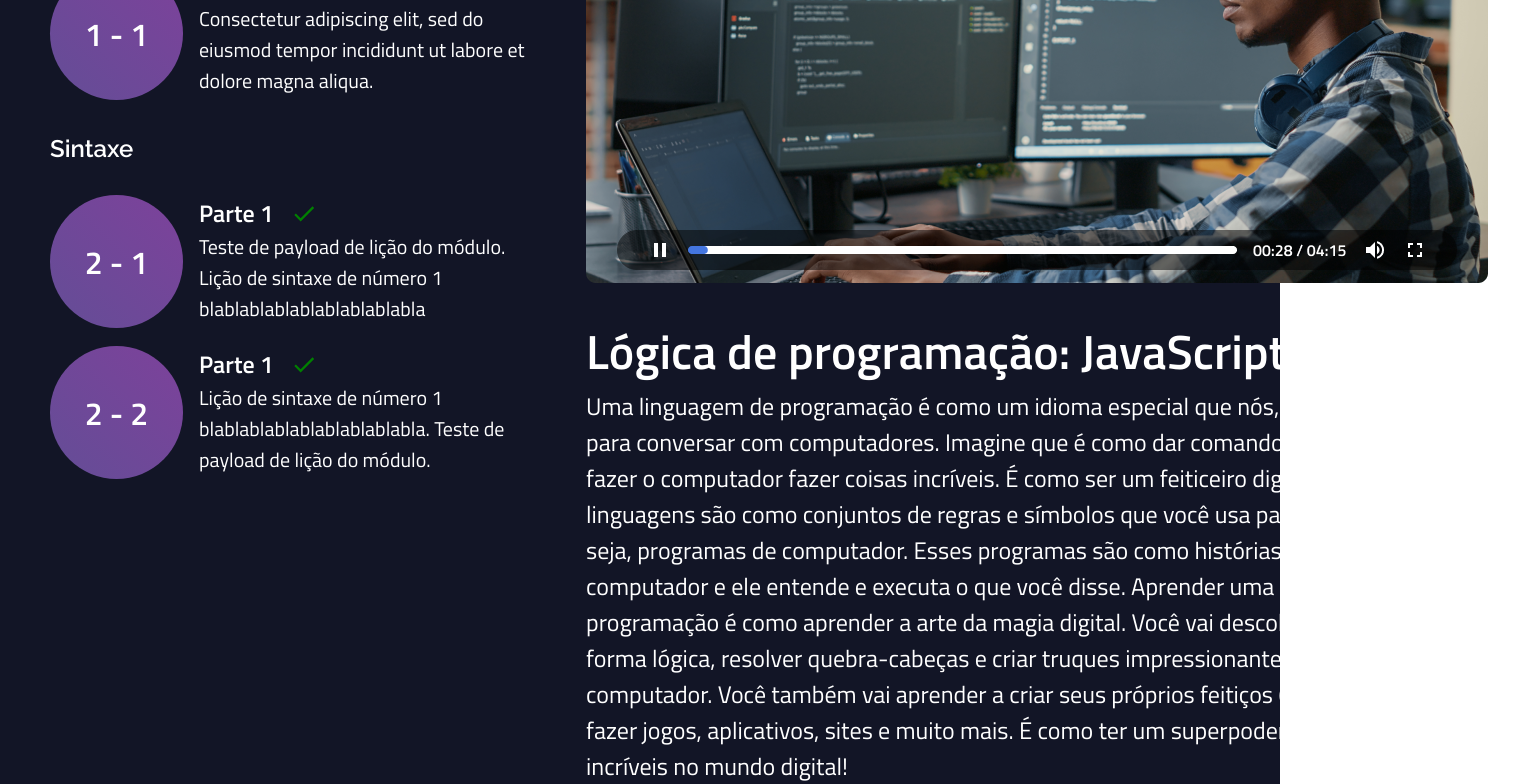
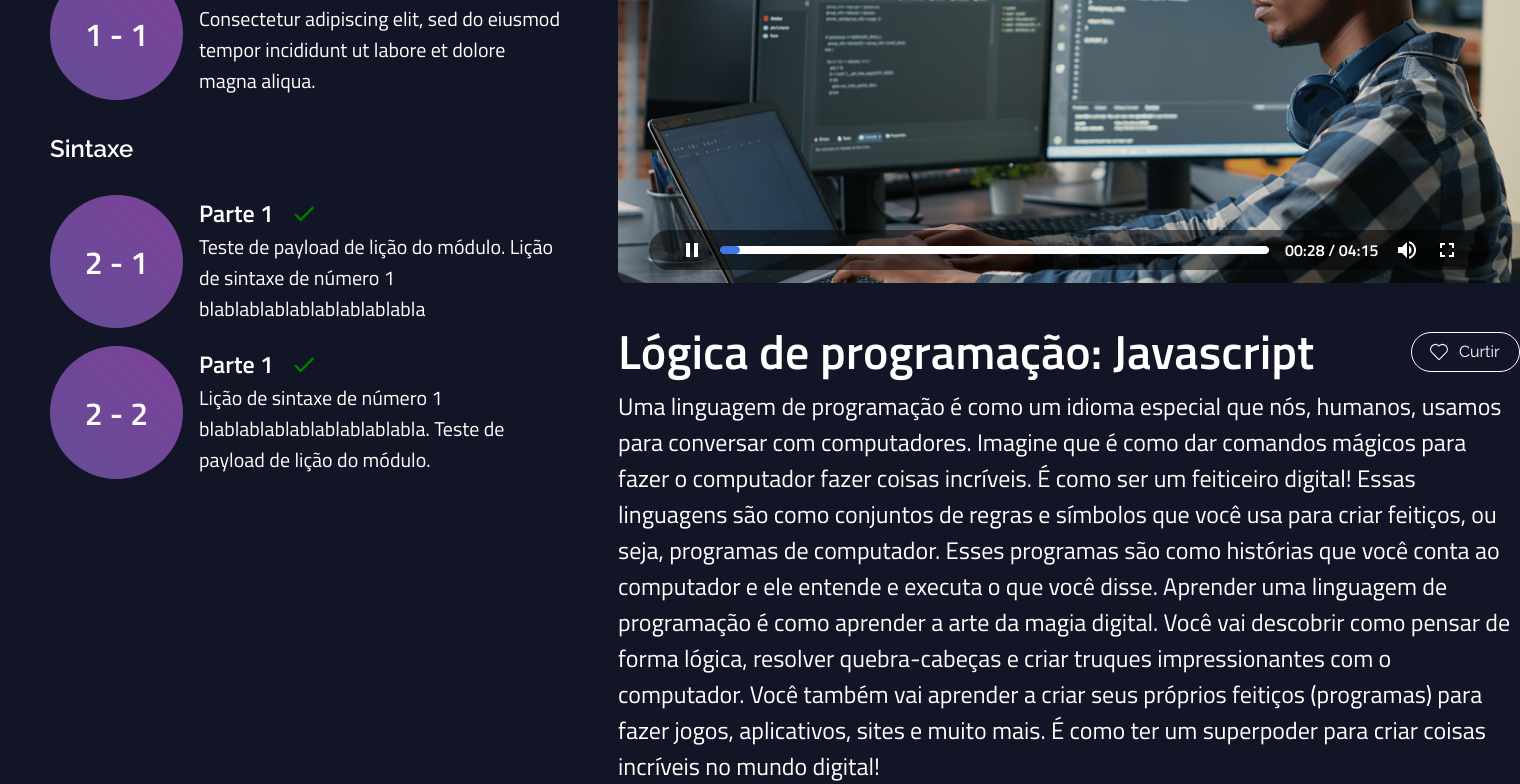
Before and after one commit to CodeGenius-Organization/CodeGenius, a React (Create React App) app in the folder codegenius/: page /course in a window 1280 px wide. Shown: the part 430-1214 px from the top of the page, 1520 px wide, since content can reach past the window. Built offline with nearby package versions, Linux system fonts and the light colour scheme.

Commit message:
feat: wip página curso aluno - conteudo do curso componentizado. todo: integração com api e teste com payload

```diff
--- a/codegenius/src/components/student-module-lesson/ModuleList.module.css
+++ b/codegenius/src/components/student-module-lesson/ModuleList.module.css
@@ -11,7 +11,7 @@
 
     width: 511px;
     height: auto;
-    padding-right: 32px;
+    /* padding-right: 32px; */
 }
 
 .modules_list {
--- a/codegenius/src/pages/student/Course.jsx
+++ b/codegenius/src/pages/student/Course.jsx
@@ -1,4 +1,5 @@
 import React from "react";
+import CourseContent from "./CourseContent";
 
 import style from "./Course.module.css"
 import img from "./imgs/img.png"
@@ -6,11 +7,11 @@
 import ModuleList from "../../components/student-module-lesson/ModuleList"
 
 import { MdKeyboardArrowRight } from 'react-icons/md'
-import { CiHeart } from "react-icons/ci";
 
 function Course() {
     const arrowStyle = { color: "#FFF", width: "24px", height: "24px" }
-    const heartStyle = { color: "#FFF", width: "24px", height: "24px" }
+    const lessonTitle = "Lógica de programação: Javascript"
+    const lessonContent = "Uma linguagem de programação é como um idioma especial que nós, humanos, usamos para conversar com computadores. Imagine que é como dar comandos mágicos para fazer o computador fazer coisas incríveis. É como ser um feiticeiro digital! Essas linguagens são como conjuntos de regras e símbolos que você usa para criar feitiços, ou seja, programas de computador. Esses programas são como histórias que você conta ao computador e ele entende e executa o que você disse. Aprender uma linguagem de programação é como aprender a arte da magia digital. Você vai descobrir como pensar de forma lógica, resolver quebra-cabeças e criar truques impressionantes com o computador. Você também vai aprender a criar seus próprios feitiços (programas) para fazer jogos, aplicativos, sites e muito mais. É como ter um superpoder para criar coisas incríveis no mundo digital!"
 
     return (
         <>
@@ -19,6 +20,7 @@
 
                 </div>
                 <div className={style.main_section}>
+                    {/* TODO: componentizar o breadcrumb */}
                     <div className={style.breadcrumb}>
                         <span className={style.breadcrumb_element}>
                             Criar/Editar cursos
@@ -30,23 +32,11 @@
                     </div>
                     <div className={style.content}>
                         <ModuleList />
-                        <div className={style.learn_section}>
-                            <span>O que aprenderá:</span>
-                            <img src={img} alt="" />
-                            <div className={style.lesson_content}>
-                                <div className={style.lesson_header}>
-                                    <span>Lógica de programação: JavaScript</span>
-                                    <div className={style.like_button}>
-                                        <CiHeart style={heartStyle} />
-                                        <span>Curtir</span>
-                                    </div>
-                                </div>
-                                <div className={style.lesson_body}>
-                                    <span>Uma linguagem de programação é como um idioma especial que nós, humanos, usamos para conversar com computadores. Imagine que é como dar comandos mágicos para fazer o computador fazer coisas incríveis. É como ser um feiticeiro digital! Essas linguagens são como conjuntos de regras e símbolos que você usa para criar feitiços, ou seja, programas de computador. Esses programas são como histórias que você conta ao computador e ele entende e executa o que você disse.
-                                        Aprender uma linguagem de programação é como aprender a arte da magia digital. Você vai descobrir como pensar de forma lógica, resolver quebra-cabeças e criar truques impressionantes com o computador. Você também vai aprender a criar seus próprios feitiços (programas) para fazer jogos, aplicativos, sites e muito mais. É como ter um superpoder para criar coisas incríveis no mundo digital!</span>
-                                </div>
-                            </div>
-                        </div>
+                        <CourseContent
+                        media={ img }
+                        lessonTitle={ lessonTitle }
+                        lessonContent={ lessonContent }
+                        />
                     </div>
                 </div>
             </div>
--- a/codegenius/src/pages/student/Course.module.css
+++ b/codegenius/src/pages/student/Course.module.css
@@ -19,8 +19,12 @@
 }
 
 .content {
+    /* border: solid 2px red; */
+
     display: flex;
     margin-left: 50px;
+
+    gap: 57px;
 }
 
 .breadcrumb {
@@ -42,69 +46,3 @@
 .now {
     font-weight: bold;
 }
-
-.learn_section {
-    margin-left: 25px;
-
-    display: flex;
-    flex-direction: column;
-
-    width: 902px;
-
-    gap: 32px;
-
-    overflow-y: auto;
-}
-
-.learn_section > span {
-    font-family: 'Raleway';
-    font-size: 32px;
-    font-weight: 600;
-    color: #FFF;
-}
-
-.learn_section > img {
-    width: 902px;
-}
-
-.lesson_header {
-    display: flex;
-    justify-content: space-between;
-    align-items: center;
-}
-
-.lesson_header > span {
-    font-family: 'Titillium Web';
-    font-size: 48px;
-    font-weight: 600;
-    color: #FFF;
-}
-
-.like_button {
-    border: solid 1px #FFF;
-    border-radius: 100px;
-
-    width: 109px;
-    height: 40px;
-
-    display: flex;
-    align-items: center;
-
-    color: #FFF;
-    gap: 8px;
-    padding: 0px 15px;
-}
-
-.like_button > span {
-    font-family: 'Raleway';
-    font-size: 16px;
-    font-weight: normal;
-
-}
-
-.lesson_body {
-    font-family: 'Titillium Web';
-    font-size: 24px;
-    font-weight: normal;
-    color: #FFF;
-}
--- /dev/null
+++ b/codegenius/src/pages/student/CourseContent.jsx
@@ -0,0 +1,31 @@
+import React from "react";
+import style from "./CourseContent.module.css"
+
+import { CiHeart } from "react-icons/ci";
+
+function CourseContent({ media, lessonTitle, lessonContent }) {
+    const heartStyle = { color: "#FFF", width: "24px", height: "24px" }
+
+    return (
+        <>
+            <div className={style.learn_section}>
+                <span>O que aprenderá:</span>
+                <img src={media} alt="" />
+                <div className={style.lesson_content}>
+                    <div className={style.lesson_header}>
+                        <span>{ lessonTitle }</span>
+                        <div className={style.like_button}>
+                            <CiHeart style={heartStyle} />
+                            <span>Curtir</span>
+                        </div>
+                    </div>
+                    <div className={style.lesson_body}>
+                        <span>{ lessonContent }</span>
+                    </div>
+                </div>
+            </div>
+        </>
+    )
+}
+
+export default CourseContent
--- /dev/null
+++ b/codegenius/src/pages/student/CourseContent.module.css
@@ -0,0 +1,65 @@
+.learn_section {
+    background-color: #121526;
+
+    /* margin-left: 25px; */
+
+    display: flex;
+    flex-direction: column;
+
+    width: 902px;
+
+    gap: 32px;
+}
+
+.learn_section > span {
+    font-family: 'Raleway';
+    font-size: 32px;
+    font-weight: 600;
+    color: #FFF;
+}
+
+.learn_section > img {
+    width: 902px;
+}
+
+.lesson_header {
+    display: flex;
+    justify-content: space-between;
+    align-items: center;
+}
+
+.lesson_header > span {
+    font-family: 'Titillium Web';
+    font-size: 48px;
+    font-weight: 600;
+    color: #FFF;
+}
+
+.like_button {
+    border: solid 1px #FFF;
+    border-radius: 100px;
+
+    width: 109px;
+    height: 40px;
+
+    display: flex;
+    align-items: center;
+
+    color: #FFF;
+    gap: 8px;
+    padding: 0px 15px;
+}
+
+.like_button > span {
+    font-family: 'Raleway';
+    font-size: 16px;
+    font-weight: normal;
+
+}
+
+.lesson_body {
+    font-family: 'Titillium Web';
+    font-size: 24px;
+    font-weight: normal;
+    color: #FFF;
+}
```
